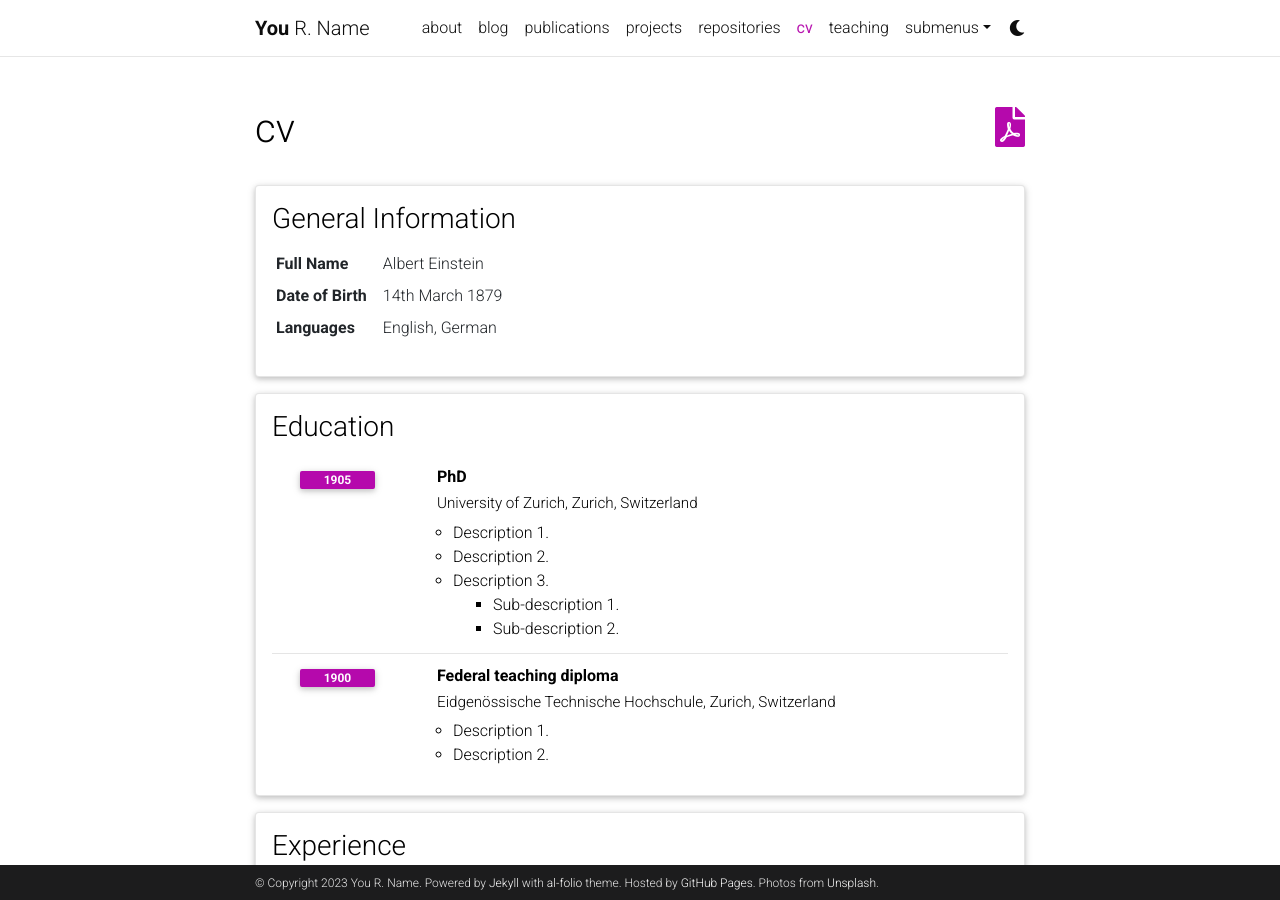
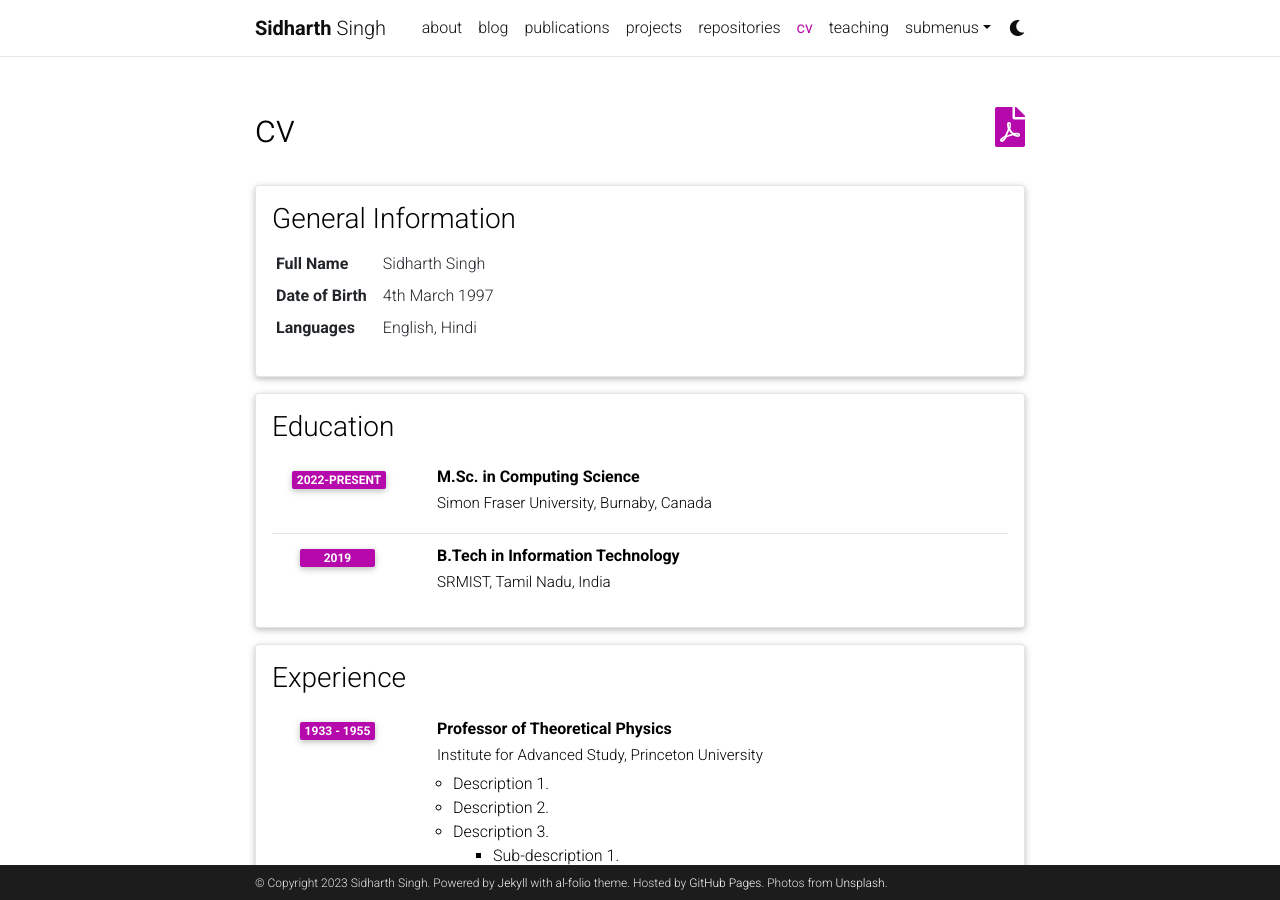
Before and after one commit to singh-sidharth/singh-sidharth.github.io, a Jekyll site: the page built from _pages/cv.md, in a window 1280 px wide and 900 px high. Built offline with Jekyll 4.4.1, drawn with Linux system fonts in a browser that asks for light colours; comment, search, counter and statistics services are not loaded; a style sheet for code colours, icons or effects is not loaded.

Commit message:
Configured basic page setup

```diff
--- a/_config.yml
+++ b/_config.yml
@@ -3,10 +3,10 @@
 # -----------------------------------------------------------------------------
 
 title: blank # the website title (if blank, full name will be used instead)
-first_name: You
-middle_name: R.
-last_name: Name
-email: you@example.com
+first_name: Sidharth
+middle_name:
+last_name: Singh
+email: sidharth_singh@sfu.ca
 description: > # the ">" symbol means to ignore newlines until "footer_text:"
   A simple, whitespace theme for academics. Based on [*folio](https://github.com/bogoli/-folio) design.
 footer_text: >
@@ -18,8 +18,8 @@ keywords: jekyll, jekyll-theme, academic-website, portfolio-website  # add your
 lang: en # the language of your site (for example: en, fr, cn, ru, etc.)
 icon: ⚛️  # the emoji used as the favicon (alternatively, provide image name in /assets/img/)
 
-url: https://alshedivat.github.io # the base hostname & protocol for your site
-baseurl: /al-folio # the subpath of your site, e.g. /blog/
+url: https://singh-sidharth.github.io # the base hostname & protocol for your site
+baseurl: / # the subpath of your site, e.g. /blog/
 last_updated: false # set to true if you want to display last updated in the footer
 impressum_path:  # set to path to include impressum link in the footer, use the same path as permalink in a page, helps to conform with EU GDPR
 
@@ -71,17 +71,17 @@ og_image: # The site-wide (default for all links) Open Graph preview image
 # Social integration
 # -----------------------------------------------------------------------------
 
-github_username: # your GitHub user name
+github_username: singh-sidharth # your GitHub user name
 gitlab_username: # your GitLab user name
 twitter_username: # your Twitter handle
 mastodon_username: # your mastodon instance+username in the format instance.tld/@username
-linkedin_username: # your LinkedIn user name
+linkedin_username: singh-sidharth # your LinkedIn user name
 telegram_username: # your Telegram user name
 scholar_userid: # your Google Scholar ID
 semanticscholar_id: # your Semantic Scholar ID
 whatsapp_number: # your WhatsApp number (full phone number in international format. Omit any zeroes, brackets, or dashes when adding the phone number in international format.)
 orcid_id: # your ORCID ID
-medium_username: # your Medium username
+medium_username: singh-sidharth # your Medium username
 quora_username: # your Quora username
 publons_id: # your ID on Publons
 lattes_id: # your ID on Lattes (Brazilian Lattes CV)
@@ -122,7 +122,7 @@ bing_site_verification:  # out your bing-site-verification ID (Bing Webmaster)
 # Blog
 # -----------------------------------------------------------------------------
 
-blog_name: al-folio # blog_name will be displayed in your blog page
+blog_name: tech-blogs # blog_name will be displayed in your blog page
 blog_nav_title: blog # your blog must have a title for it to be displayed in the nav bar
 blog_description: a simple whitespace theme for academics
 permalink: /blog/:year/:title/
@@ -139,7 +139,7 @@ related_blog_posts:
 # Follow instructions on https://giscus.app/ to setup for your repo to fill out
 # the information below.
 giscus:
-  repo: alshedivat/al-folio      # <your-github-user-name>/<your-github-repo-name>
+  repo: singh-sidharth/al-folio      # <your-github-user-name>/<your-github-repo-name>
   repo_id: MDEwOlJlcG9zaXRvcnk2MDAyNDM2NQ==
   category: Comments             # name of the category under which discussions will be created
   category_id: DIC_kwDOA5PmLc4CTBt6
@@ -160,7 +160,7 @@ disqus_shortname: al-folio # put your disqus shortname
 # you can display them in your blog by adding a link to the RSS feed.
 external_sources:
   - name: medium.com
-    rss_url: https://medium.com/@al-folio/feed
+    rss_url: https://medium.com/@singh-sidharth/feed
 
 # -----------------------------------------------------------------------------
 # Collections
--- a/_data/cv.yml
+++ b/_data/cv.yml
@@ -2,31 +2,31 @@
   type: map
   contents:
     - name: Full Name
-      value: Albert Einstein
+      value: Sidharth Singh
     - name: Date of Birth
-      value: 14th March 1879
+      value: 4th March 1997
     - name: Languages
-      value: English, German
+      value: English, Hindi
 
 - title: Education
   type: time_table
   contents:
-    - title: PhD
-      institution: University of Zurich, Zurich, Switzerland
-      year: 1905
-      description:
-        - Description 1.
-        - Description 2.
-        - title: Description 3.
-          contents:
-            - Sub-description 1.
-            - Sub-description 2.
-    - title: Federal teaching diploma
-      institution: Eidgenössische Technische Hochschule, Zurich, Switzerland
-      year: 1900
-      description:
-        - Description 1.
-        - Description 2.
+    - title: M.Sc. in Computing Science
+      institution: Simon Fraser University, Burnaby, Canada
+      year: 2022-Present
+      # description:
+      #   - Description 1.
+      #   - Description 2.
+      #   - title: Description 3.
+      #     contents:
+      #       - Sub-description 1.
+      #       - Sub-description 2.
+    - title: B.Tech in Information Technology
+      institution: SRMIST, Tamil Nadu, India
+      year: 2019
+      # description:
+      #   - Description 1.
+      #   - Description 2.
 
 - title: Experience
   type: time_table
--- a/_data/repositories.yml
+++ b/_data/repositories.yml
@@ -1,6 +1,5 @@
 github_users:
-  - torvalds
-  - alshedivat
+  - singh-sidharth
 
 github_repos:
   - alshedivat/al-folio
```
Also changed, not shown: _pages/about.md (+9 -7 lines), 1 other file.
